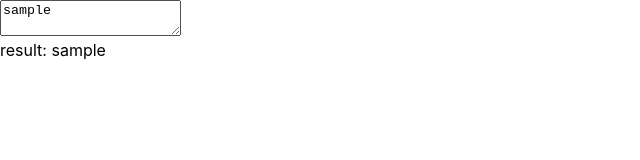
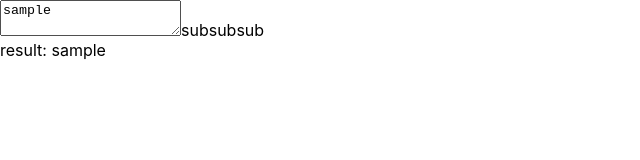
Before and after one commit to KkGh/react-sample1, a React (Create React App) app: page / in a window 1280 px wide. Shown: the top 160 px of the page, without its empty margins (0-640 px from the left). Built offline with nearby package versions, Linux system fonts and the light colour scheme.

Commit message:
sub commit 1

```diff
--- a/src/App.tsx
+++ b/src/App.tsx
@@ -12,6 +12,7 @@ const App = () => {
     <div>
       {<Textbox text={text} onChange={handleChange} />}
 
+      <span>subsubsub</span>
       <div>result: {text}</div>
     </div>
   );
```
